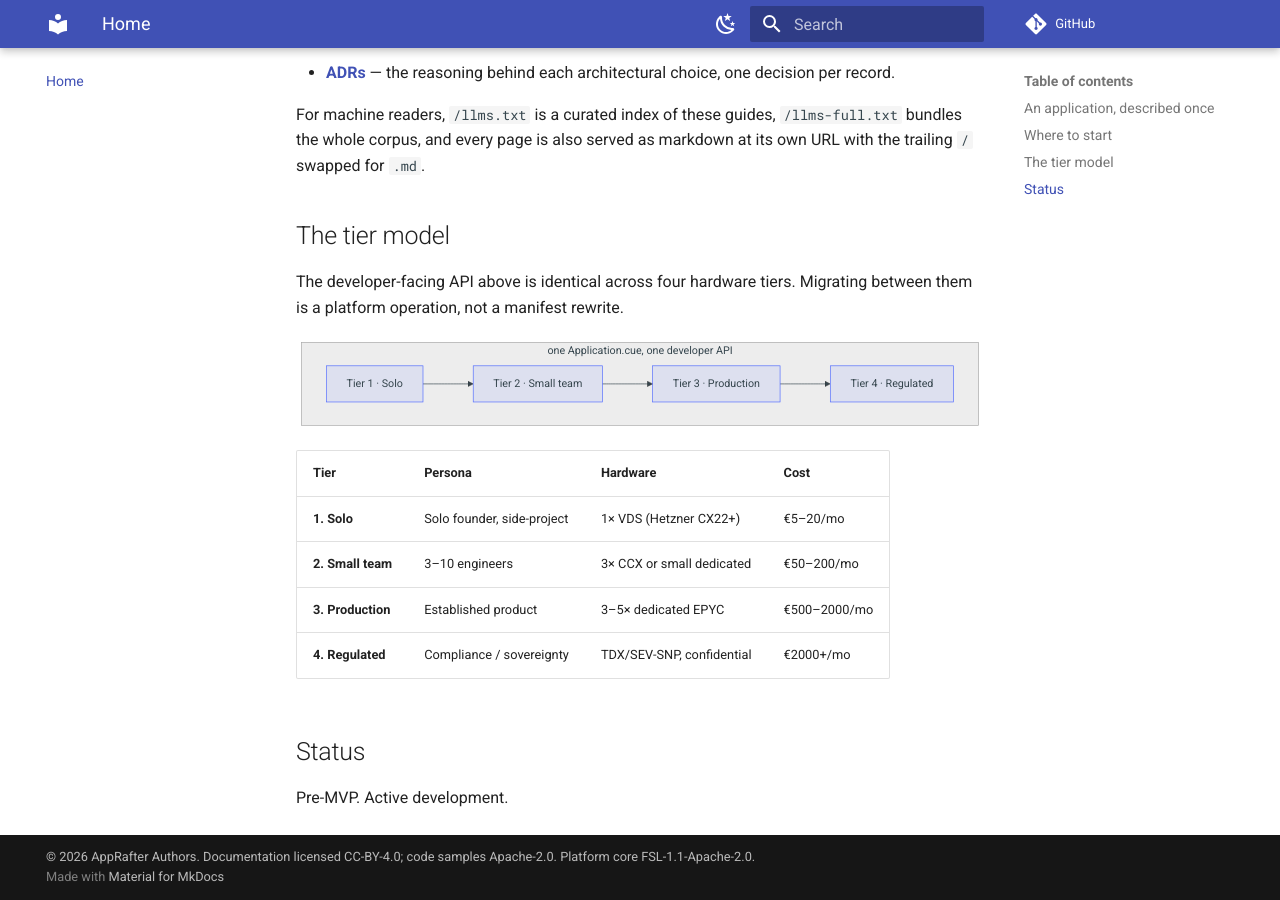
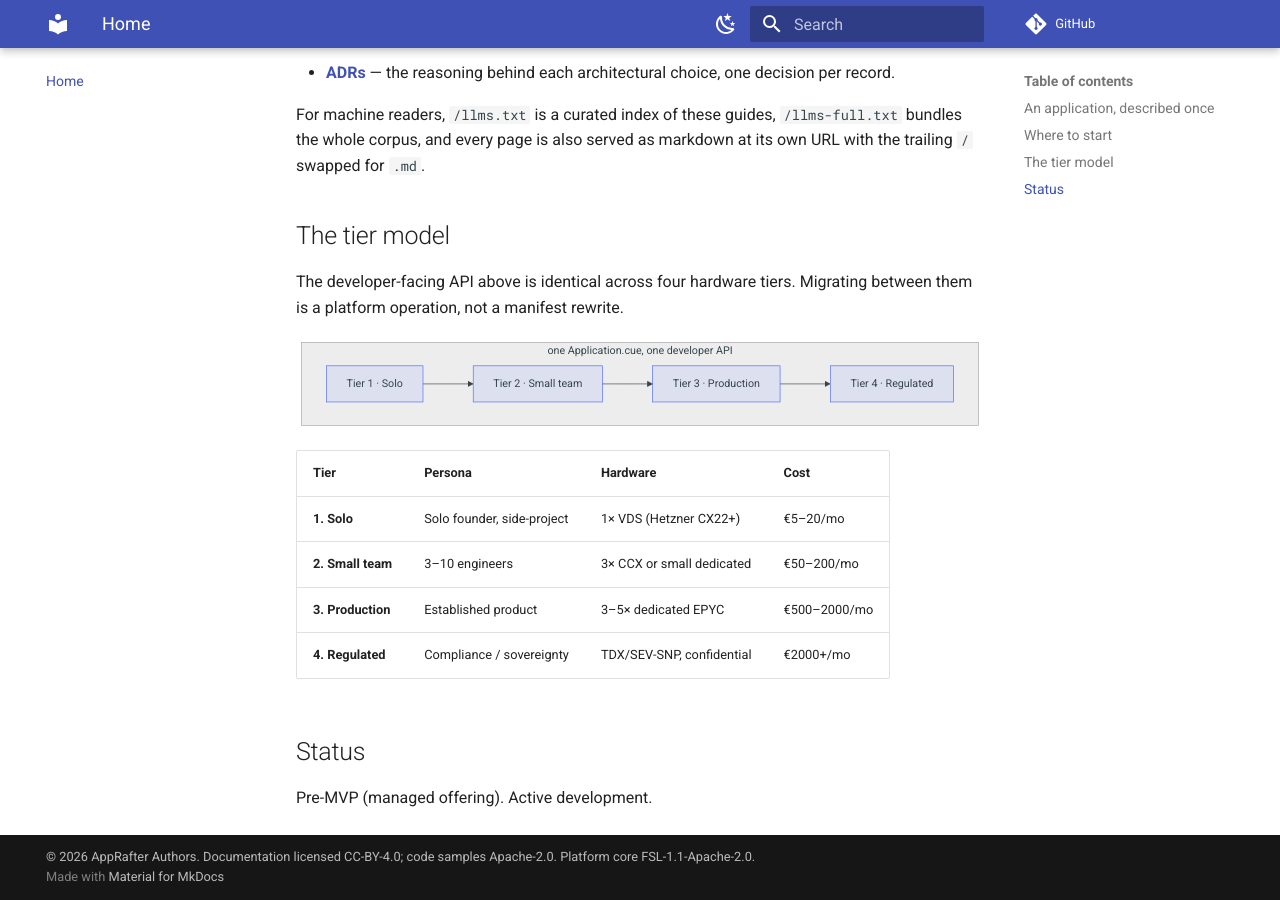
Before and after one commit to AppRafter/apprafter, an MkDocs documentation site: the page built from docs/index.md, in a window 1280 px wide and 900 px high, scrolled down 1168 px. Built offline with MkDocs 1.6.1 and Material for MkDocs 9.7.7, drawn with Linux system fonts in a browser that asks for light colours; comment, search, counter and statistics services are not loaded.

Commit message:
docs: qualify each MVP referent inline (Tier-1 M1 vs managed offering)
Co-Authored-By: Claude Sonnet 4.6 <noreply@anthropic.com>

```diff
--- a/docs/index.md
+++ b/docs/index.md
@@ -81,4 +81,4 @@ flowchart LR
 
 ## Status
 
-Pre-MVP. Active development.
+Pre-MVP (managed offering). Active development.
```
Also changed, not shown: README.md (+1 -1 lines).
